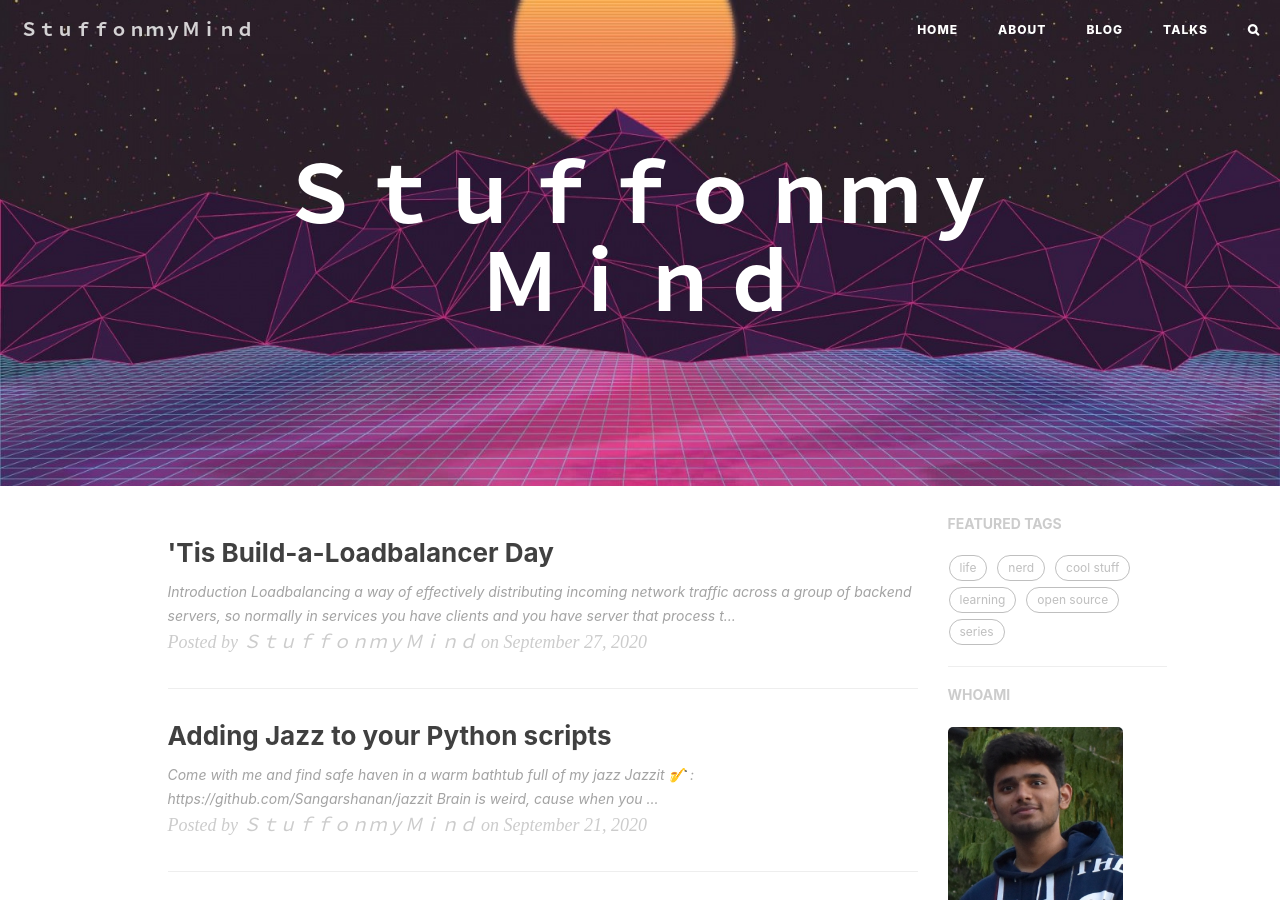
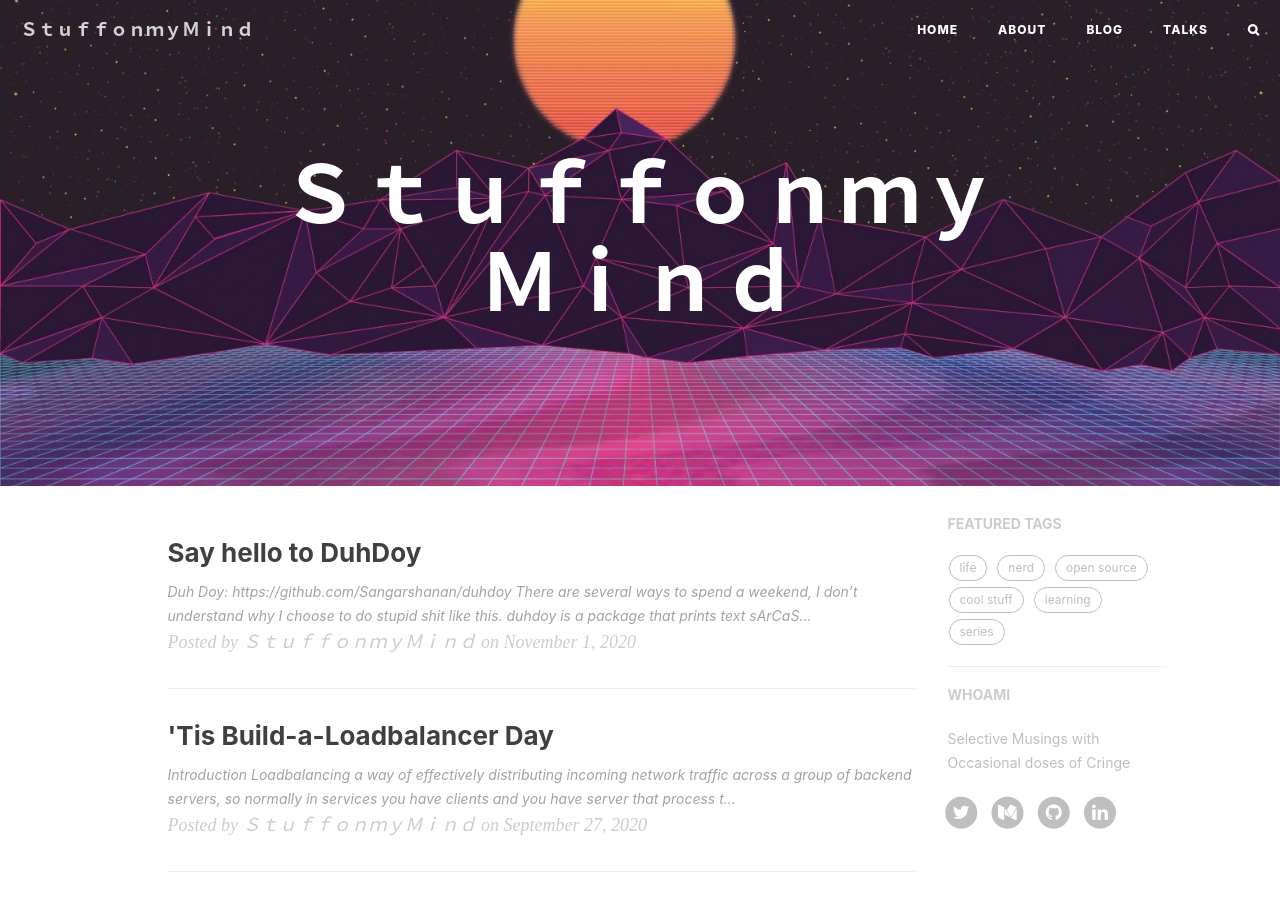
Before and after one commit to Sangarshanan/sangarshanan.github.io, a Jekyll site: the page built from index.html, in a window 1280 px wide and 900 px high. Built offline with Jekyll 4.4.1, drawn with Linux system fonts in a browser that asks for light colours; nearby versions of some CDN libraries; the list of posts is cut into pages by our own code; comment, search, counter and statistics services are not loaded; some of the changed text lies outside the part shown.

Commit message:
Add duhdoy and remove avatar

```diff
--- a/_config.yml
+++ b/_config.yml
@@ -45,7 +45,6 @@ kramdown:
 # Sidebar settings
 sidebar: true                           # whether or not using Sidebar.
 sidebar-about-description: "Selective Musings with Occasional doses of Cringe"
-sidebar-avatar: /img/avatar.jpeg
 
 # Featured Tags
 featured-tags: true                     # whether or not using Feature-Tags
--- /dev/null
+++ b/_posts/2020-11-01-say-hello-to-duhdoy.md
@@ -0,0 +1,32 @@
+---
+layout: post
+title: "Say hello to DuhDoy"
+comments: false
+description: duhdoy
+keywords: "oss"
+header-style: text
+tags:
+    - open source
+---
+
+Duh Doy: <https://github.com/Sangarshanan/duhdoy>
+
+There are several ways to spend a weekend, I don't understand why I choose to do stupid shit like this.
+
+duhdoy is a package that prints text sArCaStiCalLy for you, this is essentially what happen when jokes have too many layers of irony, it ends up being represented by randomized letter cases
+
+Just `pip install duhdoy` and start `duhdoy.print("I am loving every second of this")`
+
+That is it.
+
+Here is a unfunny spongebob meme incase you are 12 years old
+
+![alt img](https://i.pinimg.com/736x/c3/41/19/c341194c585202fe8f3646dbd9e7cf65.jpg)
+
+
+Also the package name is a not so subtle community reference, a glimmer of hope during these dark ages.
+`#6seasonsandamovie`
+
+<div class="tenor-gif-embed" data-postid="17447610" data-share-method="host" data-width="100%" data-aspect-ratio="1.7785714285714287"><a href="https://tenor.com/view/duh-doy-brita-britta-brita-community-community-gif-17447610">Duh Doy Brita GIF</a> from <a href="https://tenor.com/search/duhdoy-gifs">Duhdoy GIFs</a></div><script type="text/javascript" async src="https://tenor.com/embed.js"></script>
+
+:wq
```
Also changed, not shown: img/avatar.jpeg (deleted).
